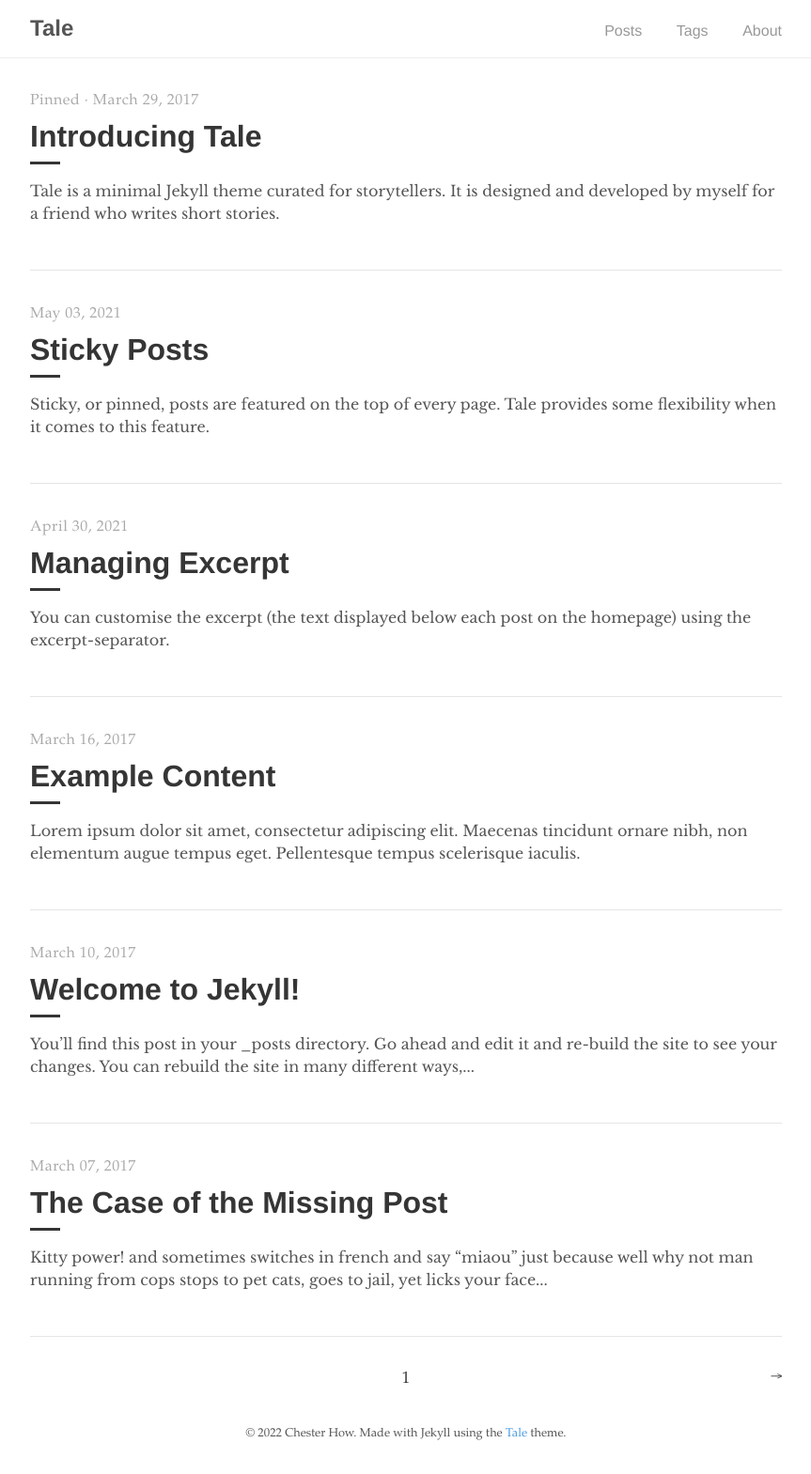
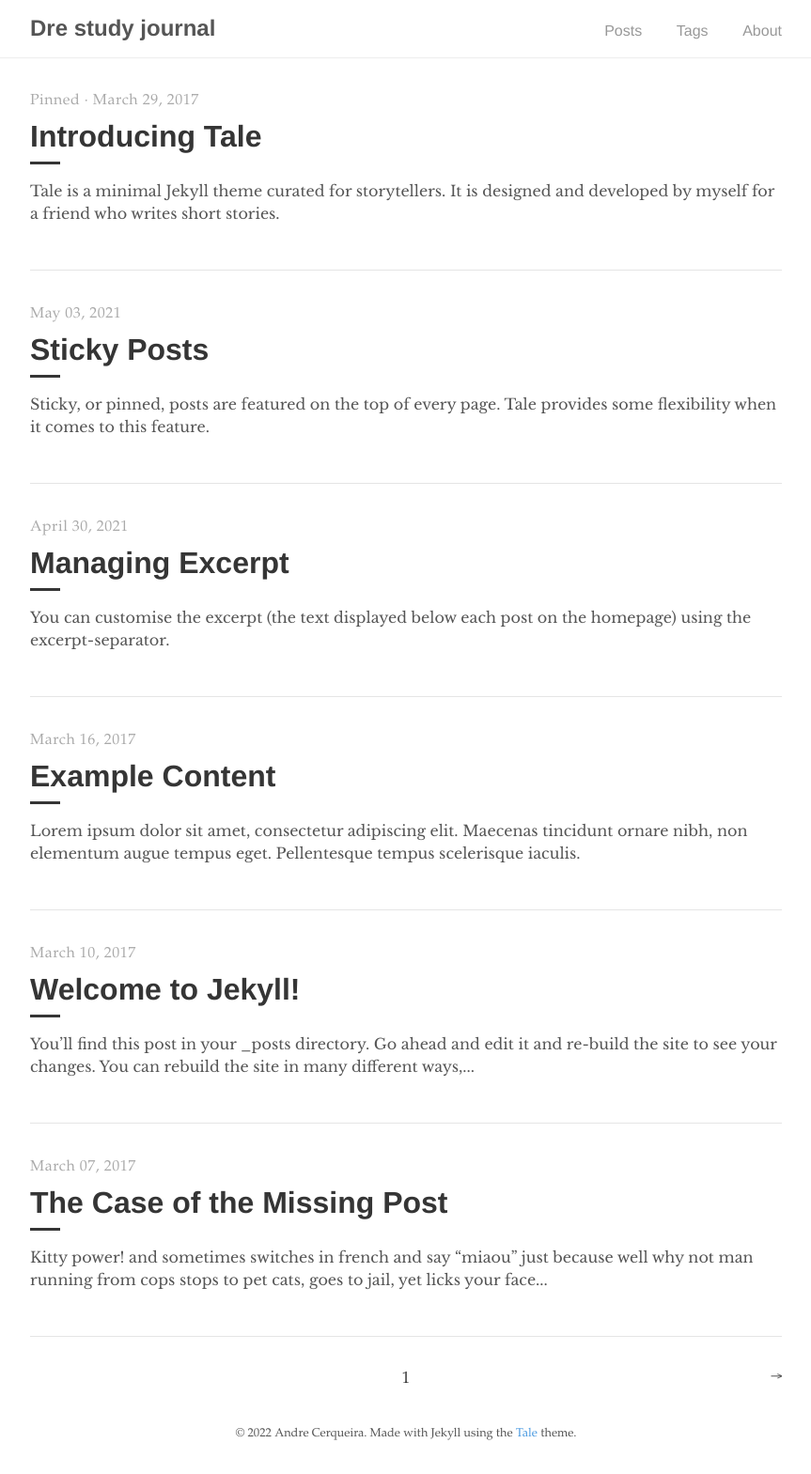
Before and after one commit to doutordre/doutordre.github.io, a Jekyll site: the page built from index.html, in a window 1280 px wide. Shown: the whole page at 94% size, without its empty margins (208-1071 px from the left). Built offline with Jekyll 4.4.1, drawn with Linux system fonts in a browser that asks for light colours; the list of posts is cut into pages by our own code.

Commit message:
Customized the blog configurations

```diff
--- a/_config.yml
+++ b/_config.yml
@@ -1,17 +1,17 @@
 # Site settings
-title:          Tale
-description:    "Minimal Jekyll theme for storytellers"
-baseurl:        "/tale"
-url:            "https://chesterhow.github.io"
+title:          Dre study journal
+description:    "My personal journal where I post my links or findings and comment on them"
+baseurl:        ""
+url:            "https://dre.github.io"
 
 # Google Analytics
 google_analytics: UA—XXXXXXXX-X
 
 # Author
 author:
-  name:         Chester How
-  url:          https://chester.how
-  email:        chesterhow@gmail.com
+  name:         Andre Cerqueira
+  url:
+  email:        afbcerqueira@gmail.com
 
 # Build settings
 markdown:       kramdown
```
